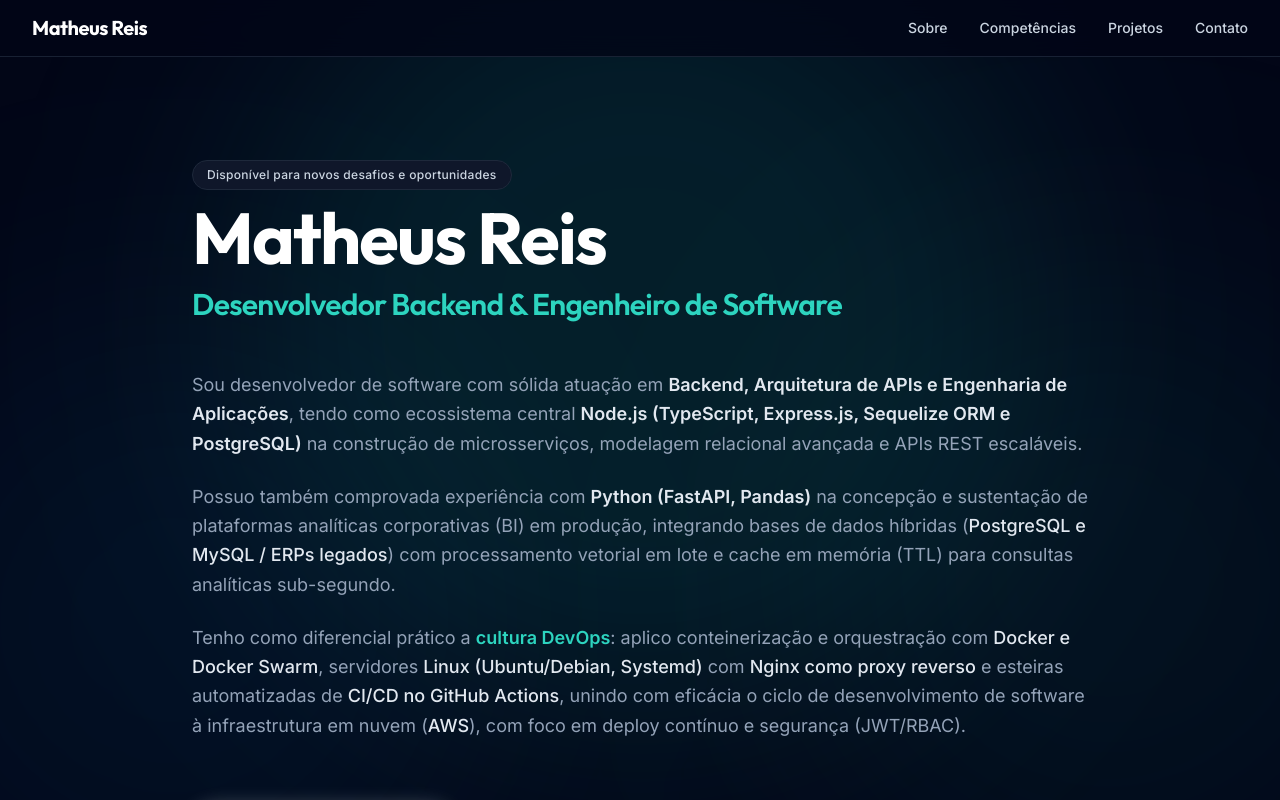
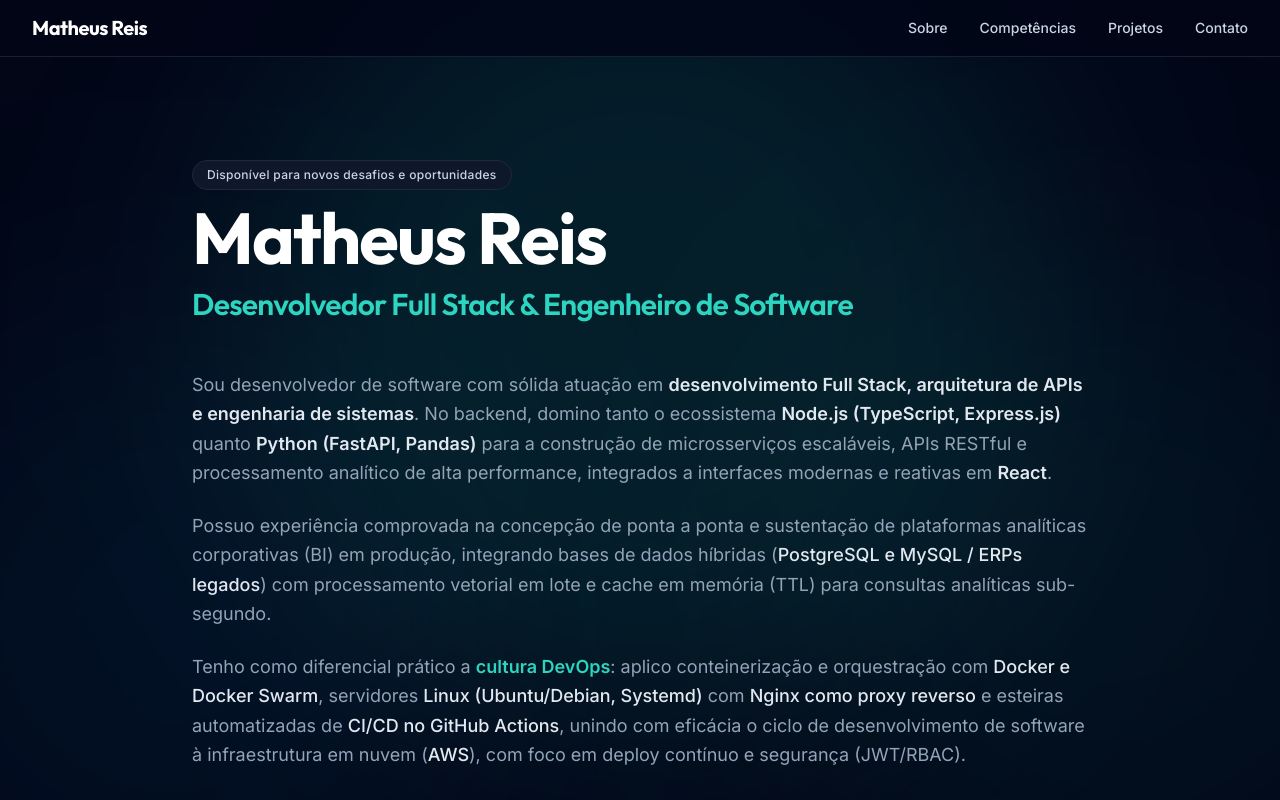
Before and after one commit to mhre1s/My-Portfolio, a React (Vite) app: page / in a window 1280 px wide. Shown: the top 800 px of the page. Built offline with nearby package versions, Linux system fonts and the light colour scheme.

Commit message:
feat: align Full Stack positioning across hero, about, and meta tags

```diff
--- a/index.html
+++ b/index.html
@@ -1,20 +1,27 @@
 <!doctype html>
-<html lang="pt-br">
+<html lang="pt-BR">
   <head>
     <meta charset="UTF-8" />
+    <meta name="viewport" content="width=device-width, initial-scale=1.0" />
     <meta name="author" content="Matheus Reis" />
     <meta name="description"
-      content="Portfólio de Matheus Reis, desenvolvedor frontend especializado em React, Tailwind CSS, NodeJS." />
+      content="Portfólio de Matheus Reis | Desenvolvedor Full Stack & Engenheiro de Software especializado em Node.js (TypeScript), Python (FastAPI), React, PostgreSQL, Docker Swarm e DevOps." />
+    <meta name="keywords" content="Matheus Reis, Desenvolvedor Full Stack, Backend Developer, Engenheiro de Software, Node.js, TypeScript, Python, FastAPI, React, PostgreSQL, Docker Swarm, DevOps" />
+
+    <!-- Open Graph / LinkedIn / WhatsApp -->
+    <meta property="og:type" content="website" />
+    <meta property="og:title" content="Matheus Reis | Desenvolvedor Full Stack & Engenheiro de Software" />
+    <meta property="og:description" content="Engenharia de Software, APIs escaláveis com Node.js e Python (FastAPI), interfaces com React e cultura DevOps em produção." />
+    <meta property="og:image" content="/bi-dashboard-str.jpeg" />
+
+    <!-- Twitter Card -->
+    <meta name="twitter:card" content="summary_large_image" />
+    <meta name="twitter:title" content="Matheus Reis | Desenvolvedor Full Stack & Engenheiro de Software" />
+    <meta name="twitter:description" content="Engenharia de Software, APIs escaláveis com Node.js e Python (FastAPI), interfaces com React e cultura DevOps em produção." />
+    <meta name="twitter:image" content="/bi-dashboard-str.jpeg" />
 
     <link type="image/png" sizes="32x32" rel="icon" href="/favicon.png">
-    <link href="https://fonts.googleapis.com/css2?family=Montserrat:wght@400;600;700&display=swap" rel="stylesheet">
-    <style>
-      body {
-        font-family: 'Montserrat', sans-serif;
-      }
-    </style>
-    <meta name="viewport" content="width=device-width, initial-scale=1.0" />
-    <title>Matheus Reis - Backend Dev</title>
+    <title>Matheus Reis | Desenvolvedor Full Stack & Engenheiro de Software</title>
   </head>
   <body>
     <div id="root"></div>
--- a/src/App.jsx
+++ b/src/App.jsx
@@ -281,16 +281,16 @@ function App() {
                 Matheus Reis
               </h1>
               <p className="text-xl sm:text-2xl lg:text-3xl text-teal-400 font-outfit font-semibold text-center sm:text-left tracking-tight">
-                Desenvolvedor Backend & Engenheiro de Software
+                Desenvolvedor Full Stack & Engenheiro de Software
               </p>
             </div>
 
             <div className="text-lg text-slate-400 leading-relaxed space-y-6">
               <p>
-                Sou desenvolvedor de software com sólida atuação em <span className="text-slate-200 font-semibold">Backend, Arquitetura de APIs e Engenharia de Aplicações</span>, tendo como ecossistema central <span className="text-slate-200 font-semibold">Node.js (TypeScript, Express.js, Sequelize ORM e PostgreSQL)</span> na construção de microsserviços, modelagem relacional avançada e APIs REST escaláveis.
+                Sou desenvolvedor de software com sólida atuação em <span className="text-slate-200 font-semibold">desenvolvimento Full Stack, arquitetura de APIs e engenharia de sistemas</span>. No backend, domino tanto o ecossistema <span className="text-slate-200 font-semibold">Node.js (TypeScript, Express.js)</span> quanto <span className="text-slate-200 font-semibold">Python (FastAPI, Pandas)</span> para a construção de microsserviços escaláveis, APIs RESTful e processamento analítico de alta performance, integrados a interfaces modernas e reativas em <span className="text-slate-200 font-semibold">React</span>.
               </p>
               <p>
-                Possuo também comprovada experiência com <span className="text-slate-200 font-semibold">Python (FastAPI, Pandas)</span> na concepção e sustentação de plataformas analíticas corporativas (BI) em produção, integrando bases de dados híbridas (<span className="text-slate-200 font-medium">PostgreSQL e MySQL / ERPs legados</span>) com processamento vetorial em lote e cache em memória (TTL) para consultas analíticas sub-segundo.
+                Possuo experiência comprovada na concepção de ponta a ponta e sustentação de plataformas analíticas corporativas (BI) em produção, integrando bases de dados híbridas (<span className="text-slate-200 font-medium">PostgreSQL e MySQL / ERPs legados</span>) com processamento vetorial em lote e cache em memória (TTL) para consultas analíticas sub-segundo.
               </p>
               <p>
                 Tenho como diferencial prático a <span className="text-teal-400 font-semibold">cultura DevOps</span>: aplico conteinerização e orquestração com <span className="text-slate-200 font-medium">Docker e Docker Swarm</span>, servidores <span className="text-slate-200 font-medium">Linux (Ubuntu/Debian, Systemd)</span> com <span className="text-slate-200 font-medium">Nginx como proxy reverso</span> e esteiras automatizadas de <span className="text-slate-200 font-medium">CI/CD no GitHub Actions</span>, unindo com eficácia o ciclo de desenvolvimento de software à infraestrutura em nuvem (<span className="text-slate-200 font-medium">AWS</span>), com foco em deploy contínuo e segurança (JWT/RBAC).
@@ -883,7 +883,7 @@ function App() {
 
       <footer className="w-full py-10 border-t border-slate-800/80 bg-slate-950/80 relative z-10">
         <div className="max-w-7xl mx-auto px-6 sm:px-8 flex flex-col sm:flex-row items-center justify-between gap-4 text-xs text-slate-500">
-          <p>© {new Date().getFullYear()} Matheus Reis • Desenvolvedor Backend & Engenharia de Software</p>
+          <p>© {new Date().getFullYear()} Matheus Reis • Desenvolvedor Full Stack & Engenharia de Software</p>
           <div className="flex items-center gap-6">
             <a href="https://github.com/mhre1s" target="_blank" rel="noopener noreferrer" className="hover:text-slate-300 transition-colors">GitHub</a>
             <a href="https://www.linkedin.com/in/matheus-reis3009/" target="_blank" rel="noopener noreferrer" className="hover:text-slate-300 transition-colors">LinkedIn</a>
```
